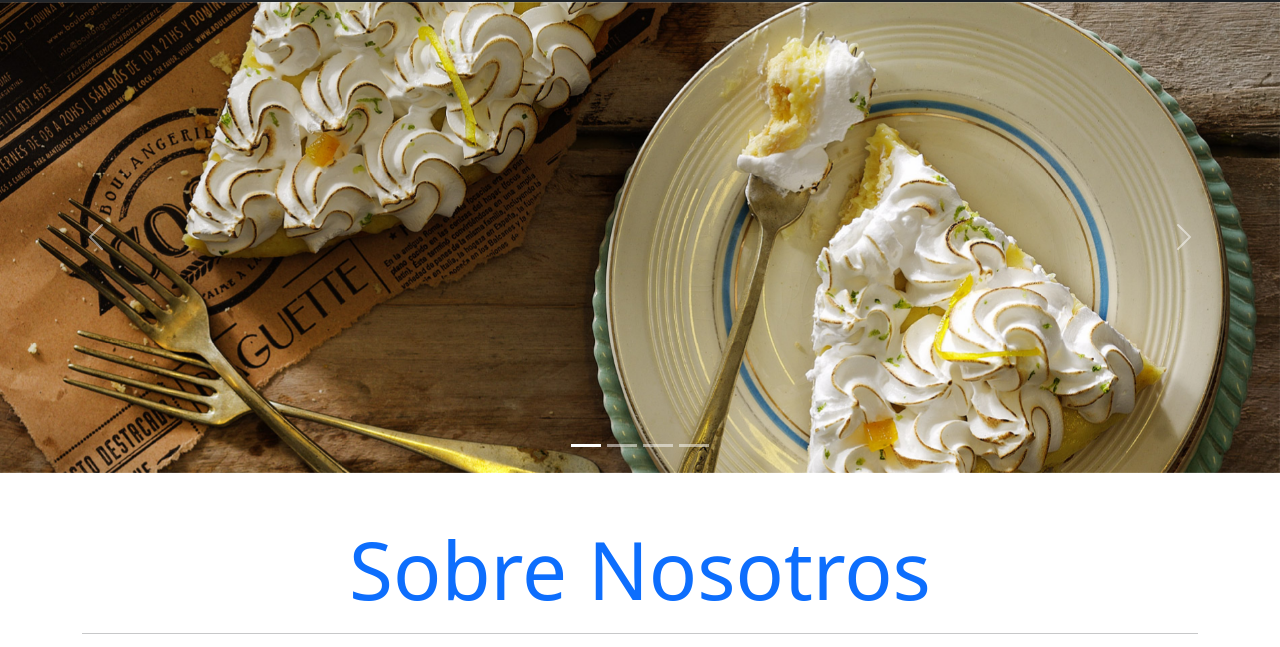
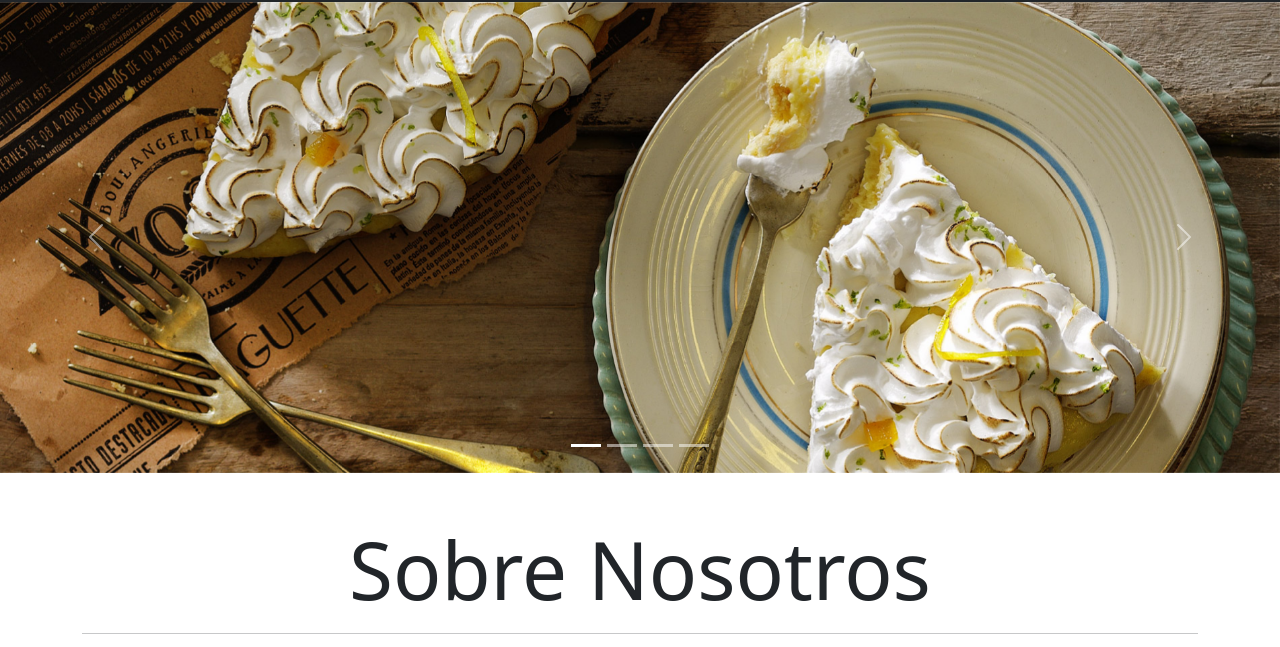
Before and after one commit to maflorcis/panaderiacocu, a plain HTML site: page index.html in a window 1280 px wide. Shown: the part 151-798 px from the top of the page. Drawn offline with nearby package versions, Linux system fonts and the light colour scheme.

Commit message:
modifique el color del titulo que habla sobre al empresa

```diff
--- a/index.html
+++ b/index.html
@@ -98,7 +98,7 @@
 </section>
 
 <section class="my-5 container">
-<h1 class="display-1 text-center text-primary"> Sobre Nosotros</h1>
+<h1 class="display-1 text-center"> Sobre Nosotros</h1>
 
 <hr>
 
```
